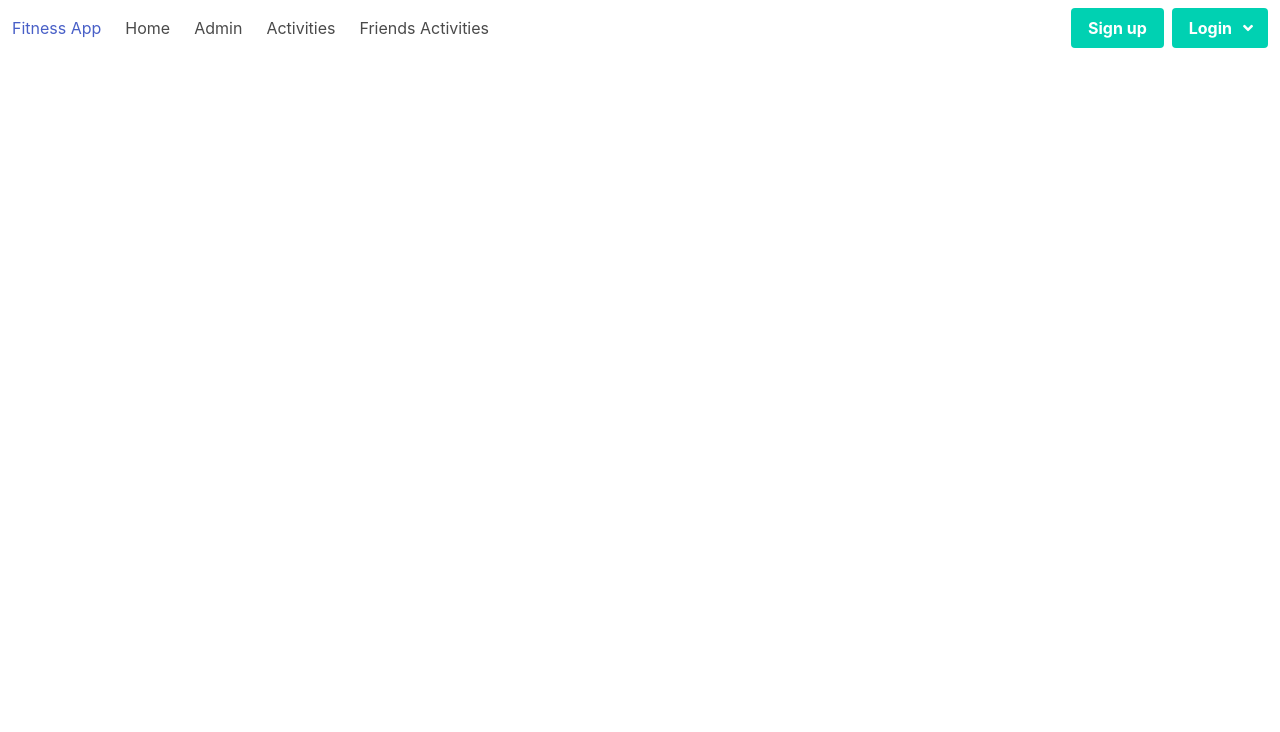
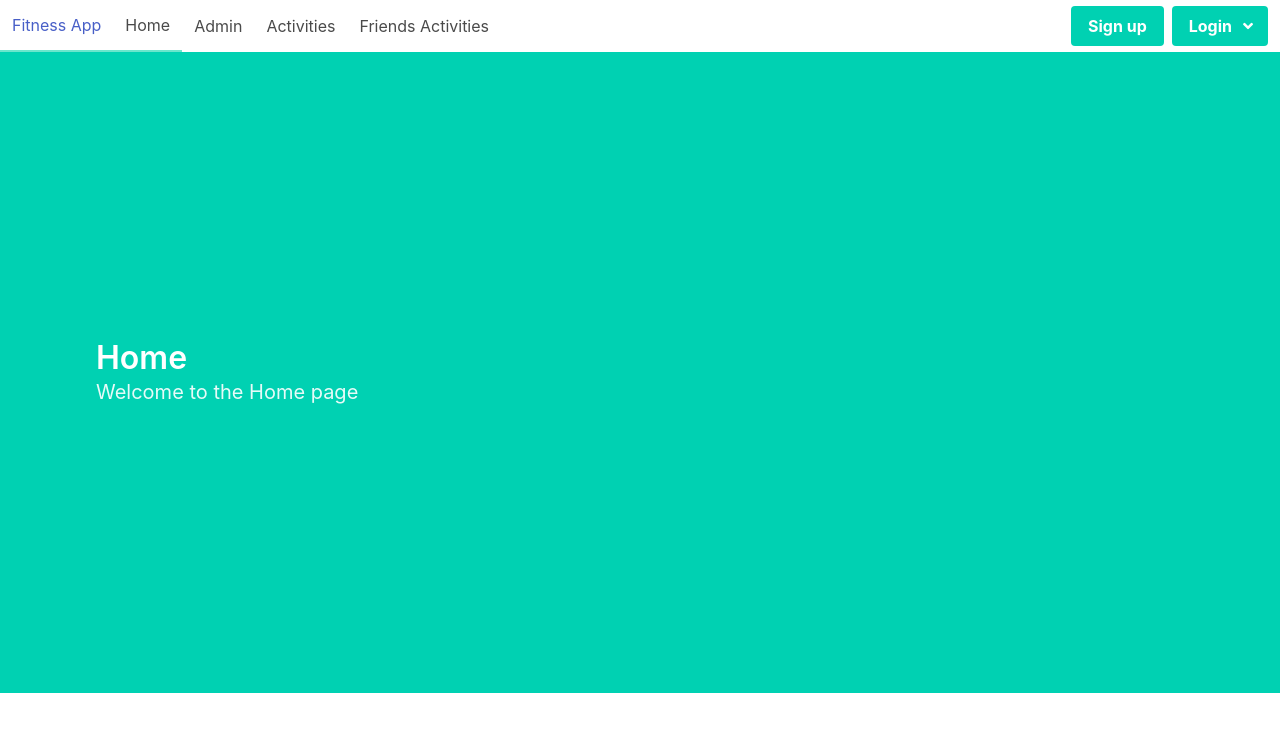
Before and after one commit to Youssup/Fitness-Website, a Vue app in the folder client/: page / in a window 1280 px wide. Shown: the top 732 px of the page. Built offline with nearby package versions, Linux system fonts and the light colour scheme.

Commit message:
Navbar sign profile picture implemented

```diff
--- a/client/src/components/NavBar.vue
+++ b/client/src/components/NavBar.vue
@@ -31,7 +31,7 @@ function setCurrentUser(user: User | null) {
 <template>
   <nav class="navbar" role="navigation" aria-label="main navigation">
     <div class="navbar-brand">
-      <RouterLink to="home" class="navbar-item">
+      <RouterLink to="/" class="navbar-item">
         Fitness App
       </RouterLink>
       <a role="button" @click="toggleMenu" :class="{ 'is-active': isActive }" class="navbar-burger" aria-label="menu"
@@ -44,7 +44,7 @@ function setCurrentUser(user: User | null) {
 
     <div id="navbarBasicExample" class="navbar-menu" :class="{ 'is-active': isActive }">
       <div class="navbar-start">
-        <RouterLink to="home" class="navbar-item">
+        <RouterLink to="/" class="navbar-item">
           Home
         </RouterLink>
 
@@ -63,7 +63,7 @@ function setCurrentUser(user: User | null) {
       <div class="navbar-end">
         <div class="navbar-item">
           <div class="buttons">
-            <a v-if="currentUser==null" class="button is-primary">
+            <a v-if="currentUser == null" class="button is-primary">
               <strong>Sign up</strong>
             </a>
             <div @click="toggleMenuLogin" :class="{ 'dropdown is-active': isActiveLogin }" class="is-right">
@@ -87,20 +87,27 @@ function setCurrentUser(user: User | null) {
               </div>
             </div>
           </div>
-          <a v-if="currentUser!=null" class="navbar-item">
-              <strong>{{ currentUser.firstName + " " + currentUser.lastName }}</strong>
-            </a>
-            <button @click="setCurrentUser(null)" v-if="currentUser!=null" class="button is-primary">
-              <strong>Logout</strong>
-            </button>
+          <a v-if="currentUser != null" class="navbar-item">
+            <strong>{{ currentUser.firstName + " " + currentUser.lastName }}</strong>
+          </a>
+          <img v-if="currentUser != null" :src="currentUser.profileImage" class="profile-image" />
+          <button @click="setCurrentUser(null)" v-if="currentUser != null" class="button is-primary">
+            <strong>Logout</strong>
+          </button>
         </div>
       </div>
     </div>
   </nav>
 </template>
-
 <style scoped>
 .router-link-active {
   border-bottom: 2px solid rgb(107, 230, 204);
 }
+.profile-image {
+  padding-right: 10px;
+  width: auto;
+}
+.navbar {
+  height: 25px;
+}
 </style>
--- a/client/src/router/index.ts
+++ b/client/src/router/index.ts
@@ -10,7 +10,7 @@ const router = createRouter({
   history: createWebHistory(import.meta.env.BASE_URL),
   routes: [
     {
-      path: '/Home',
+      path: '/',
       name: 'home',
       component: HomeView
     },
```
